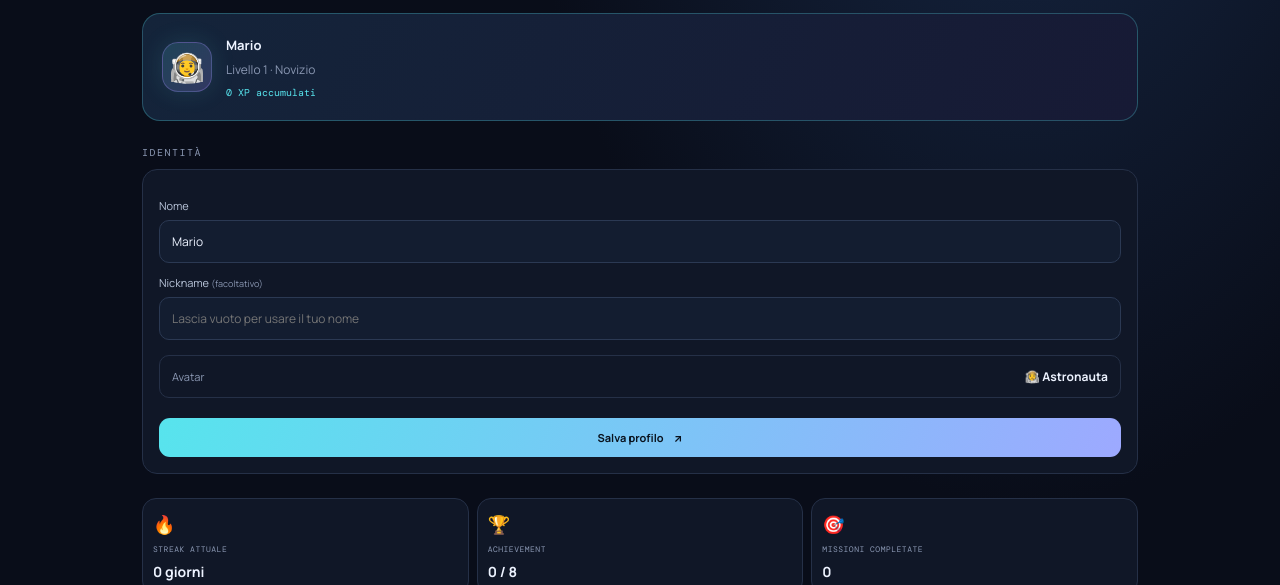
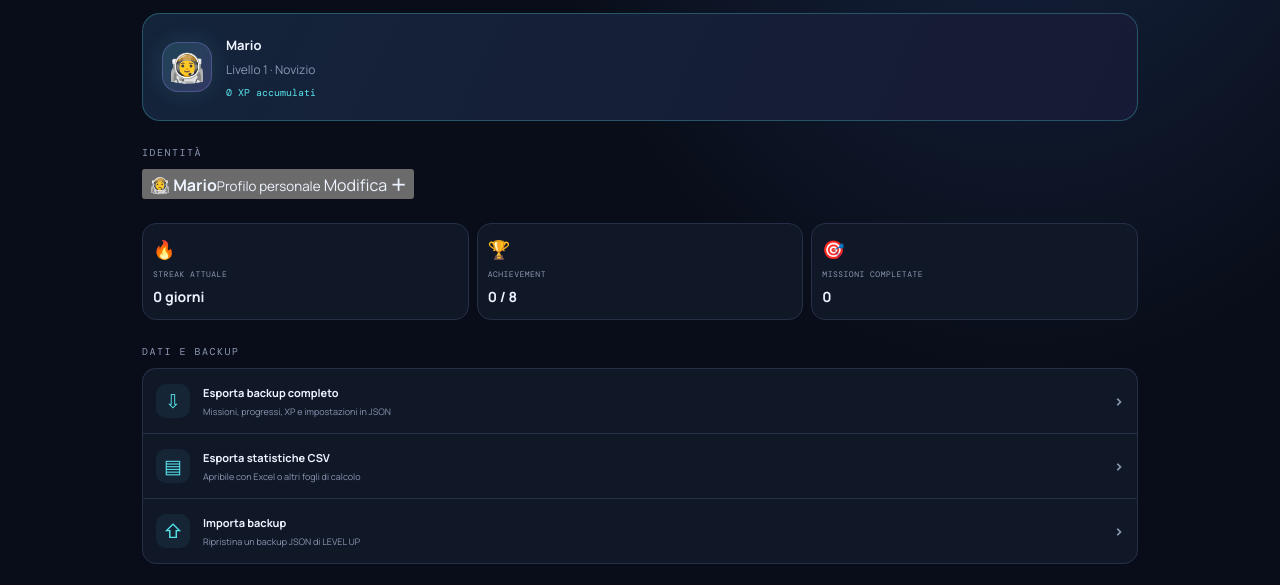
Before and after one commit to mariocorradetti/my_routine, a website built with Vite: page www/index.html in a window 1280 px wide. Both pictures are taken after a click on the button "👨‍🚀". Shown: the part 211-796 px from the top of the page. Built offline with nearby package versions, Linux system fonts and the light colour scheme; what @capacitor/core would draw is missing.

Commit message:
UX: aggiungi riepilogo identità richiudibile

```diff
--- a/www/index.html
+++ b/www/index.html
@@ -79,7 +79,13 @@
       <section id="profileView" class="view">
         <div class="page-intro"><p class="eyebrow">IL TUO SPAZIO</p><h1>Profilo<span class="accent-dot">.</span></h1><p class="muted">Personalizza il sistema e gestisci i tuoi dati.</p></div>
         <article class="settings-card profile-hero-card"><div class="settings-avatar astronaut-avatar" id="profileAvatar">👨‍🚀</div><div class="settings-main"><strong id="profileDisplayName">Mario</strong><p class="muted" id="profileLevel">Livello 1 · Novizio</p><span class="profile-xp" id="profileXp">0 XP accumulati</span></div></article>
-        <div class="settings-group"><h3>IDENTITÀ</h3><div class="profile-editor">
+        <div class="settings-group identity-group"><h3>IDENTITÀ</h3>
+          <button type="button" class="identity-summary" id="identityToggle" aria-expanded="false" aria-controls="profileEditor">
+            <span class="identity-summary-avatar">👨‍🚀</span>
+            <span class="identity-summary-copy"><strong id="identitySummaryName">Mario</strong><small>Profilo personale</small></span>
+            <span class="identity-summary-action" id="identityToggleLabel">Modifica <b>＋</b></span>
+          </button>
+          <div class="profile-editor" id="profileEditor" hidden>
           <label for="profileName">Nome</label><input id="profileName" maxlength="40" value="Mario" autocomplete="given-name">
           <label for="profileNickname">Nickname <span class="optional-label">(facoltativo)</span></label><input id="profileNickname" maxlength="24" placeholder="Lascia vuoto per usare il tuo nome">
           <div class="profile-avatar-choice"><span>Avatar</span><strong>👨‍🚀 Astronauta</strong></div>
```
